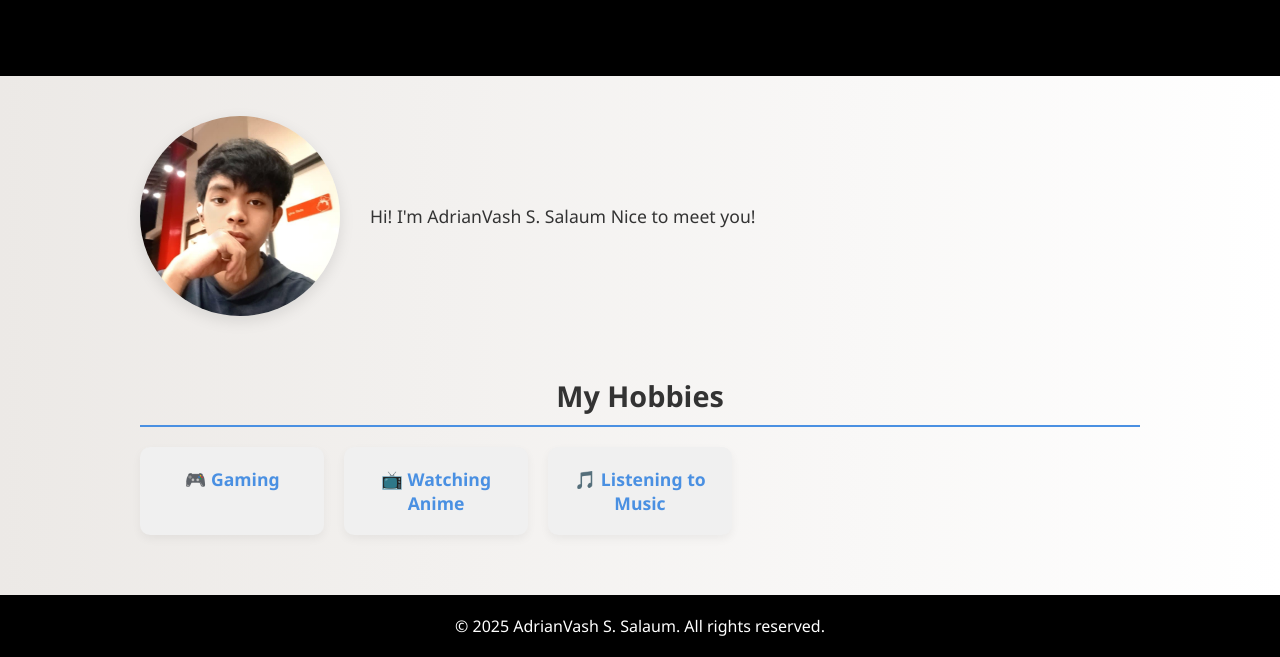
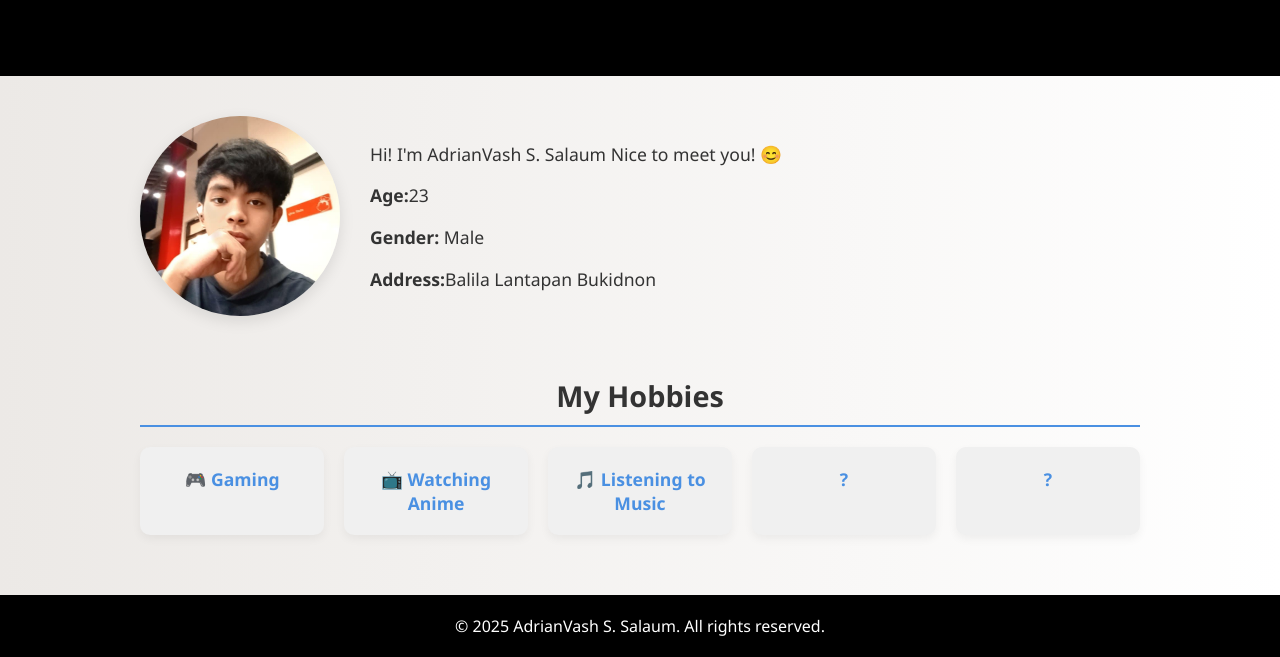
Before and after one commit to Salaum2002/my-personal-website.io, a plain HTML site: page index.html in a window 1280 px wide. Shown: the part 161-818 px from the top of the page. Drawn offline with Linux system fonts and the light colour scheme; a script that the page names is missing.

Commit message:
first commit

```diff
--- a/index.html
+++ b/index.html
@@ -20,8 +20,16 @@
       <img src="assets/pics/My pic.jpg" alt="Your Photo" />
       <div class="about-text">
         <p>
-         Hi! I'm AdrianVash S. Salaum Nice to meet you!
+         Hi! I'm AdrianVash S. Salaum Nice to meet you! 😊
         </p>
+        <p>
+         <b>Age:</b>23
+        </p>
+        <p>
+         <b>Gender:</b> Male
+        </p>
+        <p>
+         <b>Address:</b>Balila Lantapan Bukidnon
       </div>
     </div>
 
@@ -31,6 +39,8 @@
     <a href="gaming.html" class="hobby"> 🎮 Gaming</a>
     <a href="anime.html" class="hobby"> 📺 Watching Anime</a>
     <a href="music.html" class="hobby"> 🎵 Listening to Music</a>
+    <a href="#" class="hobby">?</a>
+    <a href="#" class="hobby">?</a>
   </div>
 </div>
 
--- a/styles.css
+++ b/styles.css
@@ -138,7 +138,7 @@ footer {
 }
 
 .hobbies a:hover {
-  background: #e0e0e0;
+  background: #a7a7a7;
   transform: translateY(-5px);
 }
 
```
